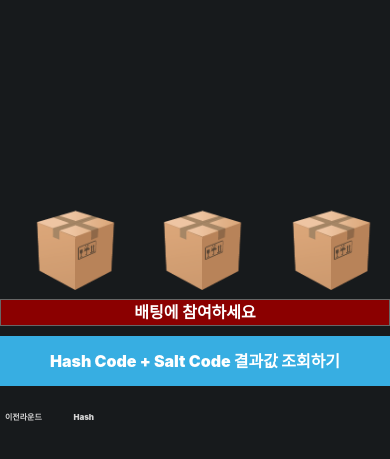
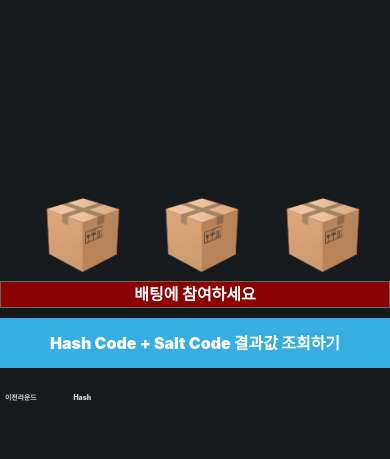
Before and after one commit to Bjoemar/cupgame, a website: page index.html in a window 390 px wide. Shown: the part 53-512 px from the top of the page. Drawn offline with nearby package versions, Linux system fonts and the light colour scheme; no server answers.

Commit message:
fix the game

```diff
--- a/assets/css/style.css
+++ b/assets/css/style.css
@@ -216,12 +216,12 @@ width: 18%;
 
 @media only screen and (max-width: 600px) {
 	.gameplay-area{
-		zoom:0.47;
+		zoom:0.44;
 	}
 
 
 	.gameInfo{
-		font-size: 0.5em;
+		font-size: 0.43em;
 
 	}
 }
--- a/result.json
+++ b/result.json
@@ -1 +1 @@
-{"rounds":1048,"result":1}
+{"rounds":1052,"result":2}
```
